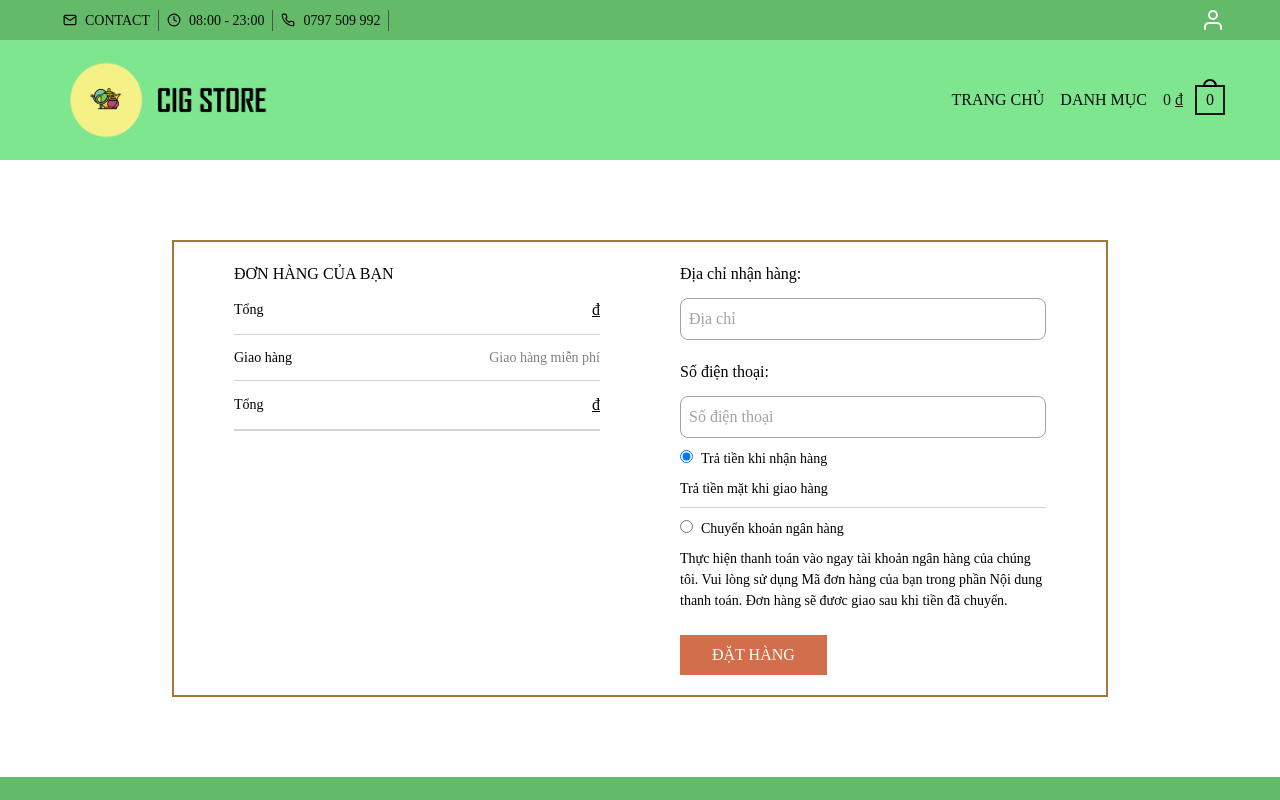
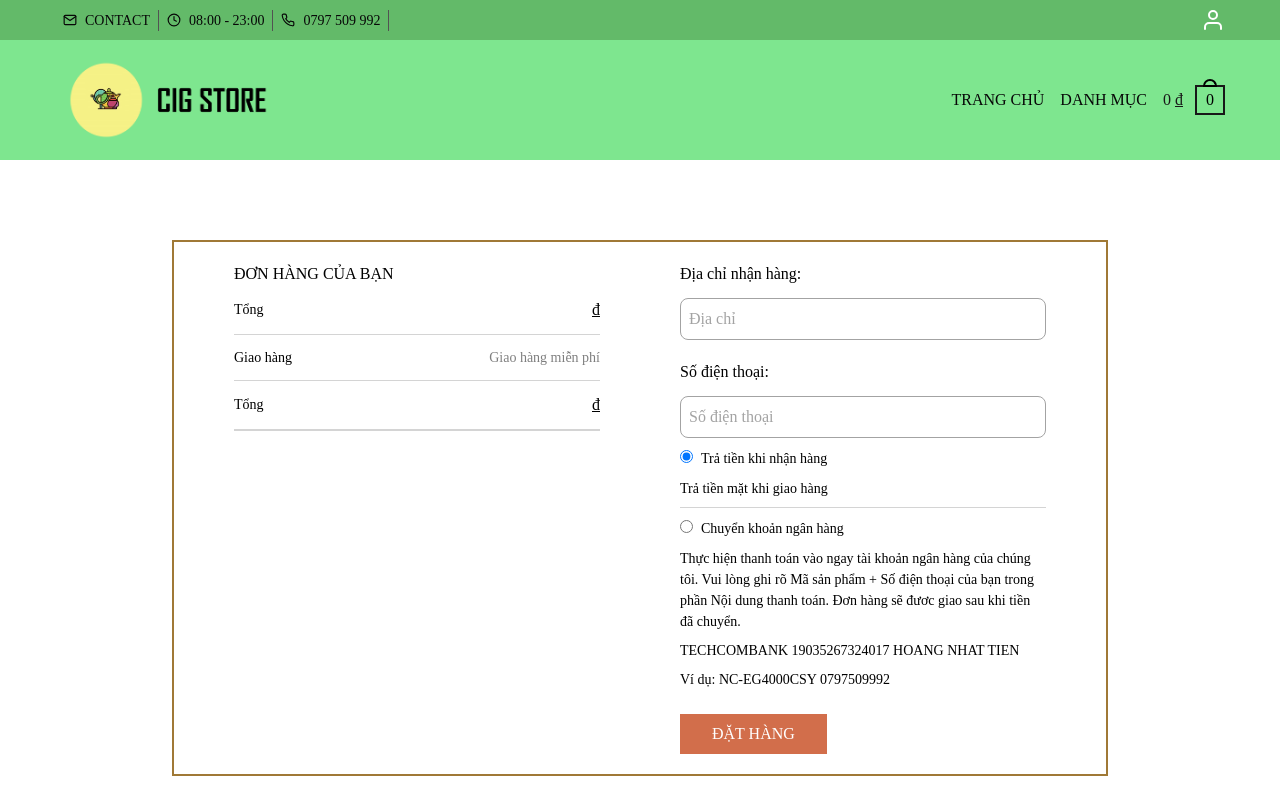
Before and after one commit to 19522335/HousewareWebsite, a React (Create React App) app in the folder front-end/: page /thanh-toan in a window 1280 px wide. Shown: the top 800 px of the page. Built offline with nearby package versions, Linux system fonts and the light colour scheme.

Commit message:
add more information

```diff
--- a/front-end/src/views/Buy/Buy.js
+++ b/front-end/src/views/Buy/Buy.js
@@ -112,7 +112,9 @@ export default function Buy() {
               <li className="py-2 ">
                 <input id="payment_method_card" type="radio" name="payment_method" value="CARD" onChange={e => setPaymentMethod(e.target.value)} />
                 <label className="ml-2 text-black font-medium text-sm-md" htmlFor="payment_method_card">Chuyển khoản ngân hàng</label>
-                <p className="mt-2 text-sm-md">Thực hiện thanh toán vào ngay tài khoản ngân hàng của chúng tôi. Vui lòng sử dụng Mã đơn hàng của bạn trong phần Nội dung thanh toán. Đơn hàng sẽ đươc giao sau khi tiền đã chuyển.</p>
+                <p className="mt-2 text-sm-md">Thực hiện thanh toán vào ngay tài khoản ngân hàng của chúng tôi. Vui lòng ghi rõ Mã sản phẩm + Số điện thoại của bạn trong phần Nội dung thanh toán. Đơn hàng sẽ đươc giao sau khi tiền đã chuyển.</p>
+                <p className="mt-2 text-sm-md">TECHCOMBANK 19035267324017 HOANG NHAT TIEN </p>
+                <p className="mt-2 text-sm-md">Ví dụ: NC-EG4000CSY 0797509992 </p>
               </li>
             </ul>
 
```
